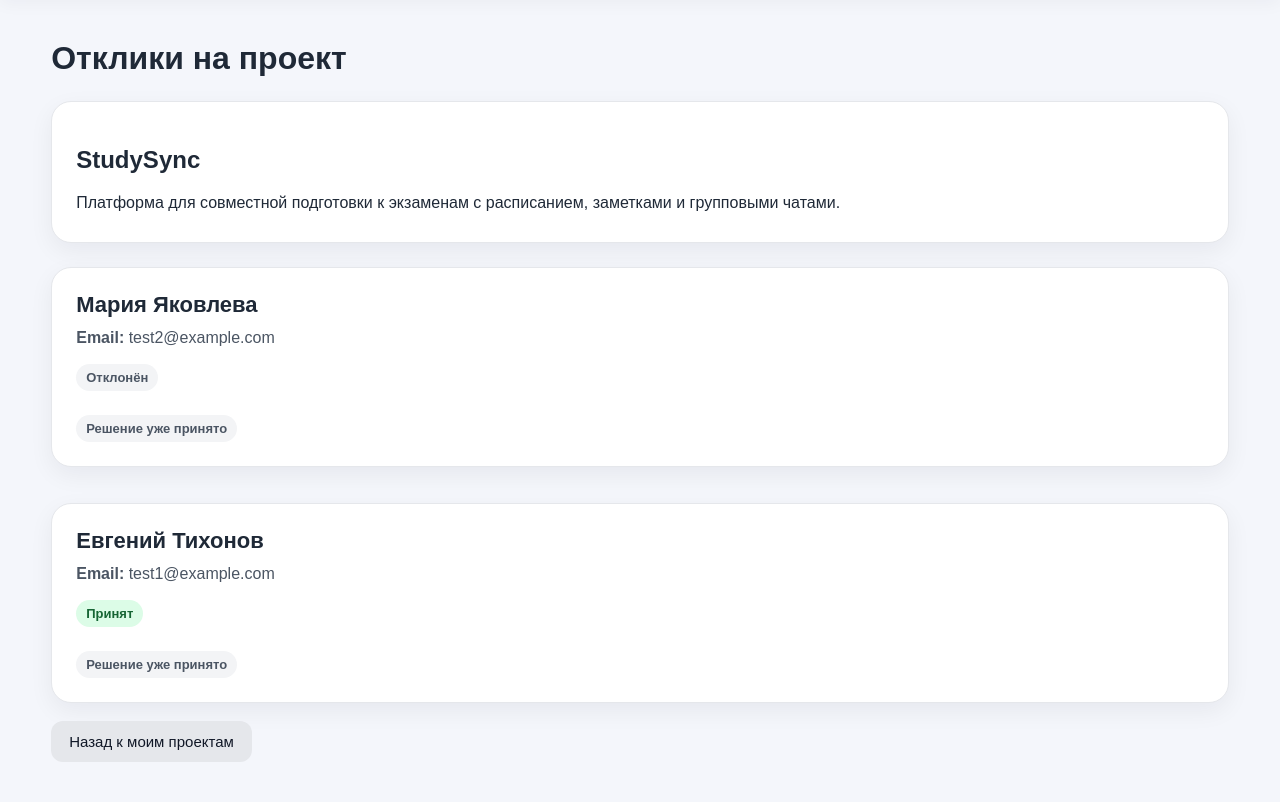
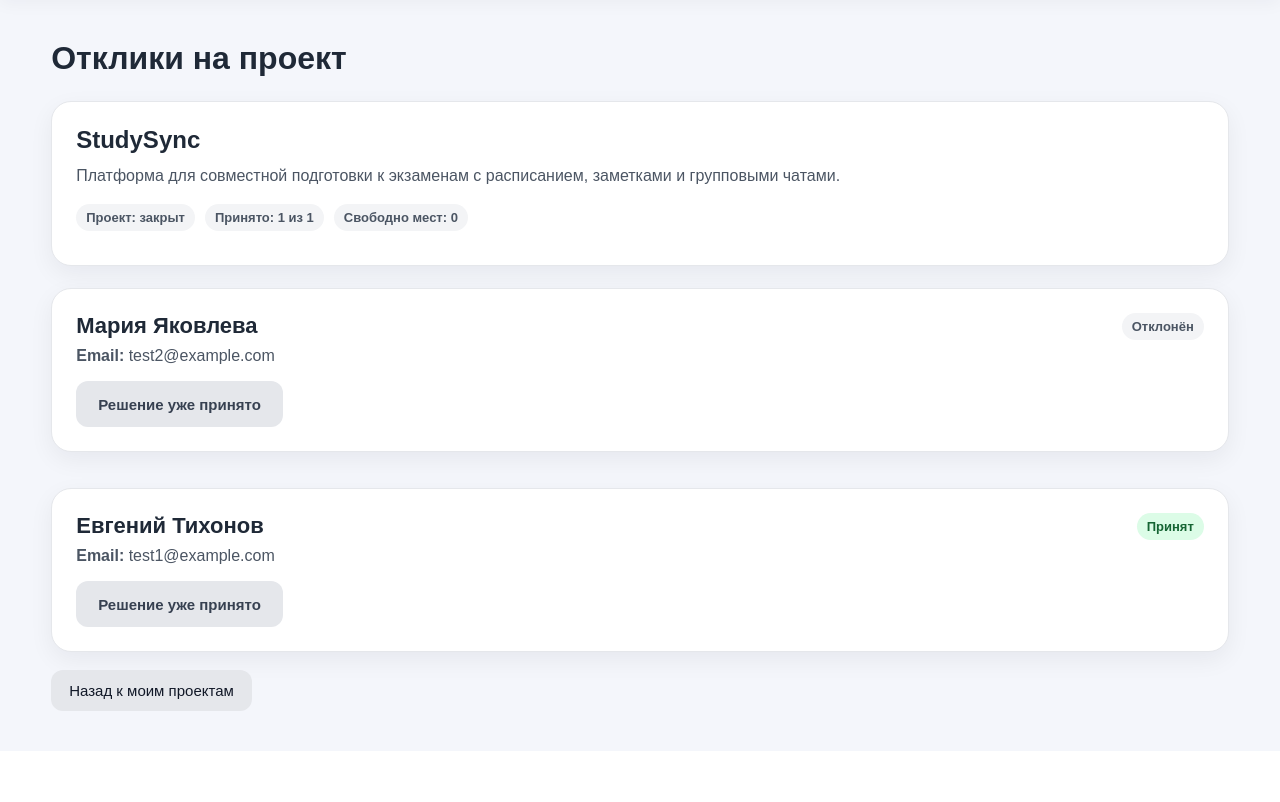
Before and after one commit to khlystovakatya/teamup, a FastAPI app: page /projects/1/applications in a window 1280 px wide. Shown: the part 97-899 px from the top of the page. After the commit the page ends 808 px from the top, so only its background shows below. Run offline with FastAPI, Linux system fonts and the light colour scheme; a user stored in the database is signed in; data comes from the database, SQL or seed files in the repository; both versions use the stored data as it was after the commit.

Commit message:
improved project applications page

```diff
--- a/static/css/style.css
+++ b/static/css/style.css
@@ -475,6 +475,44 @@ textarea.form-control {
     margin-top: 6px;
 }
 
+.project-summary-card {
+    margin-bottom: 22px;
+}
+
+.project-summary-card h2 {
+    margin: 0 0 10px;
+    font-size: 24px;
+}
+
+.project-summary-card p {
+    margin: 0 0 16px;
+    color: #4b5563;
+    line-height: 1.5;
+}
+
+.application-card {
+    display: flex;
+    flex-direction: column;
+    gap: 16px;
+}
+
+.application-card-header {
+    display: flex;
+    align-items: flex-start;
+    justify-content: space-between;
+    gap: 20px;
+}
+
+.application-card-header h3 {
+    margin: 0 0 8px;
+    font-size: 22px;
+}
+
+.application-card-header p {
+    margin: 0;
+    color: #4b5563;
+}
+
 @media (max-width: 760px) {
     .header-inner {
         min-height: auto;
@@ -520,4 +558,8 @@ textarea.form-control {
     .project-detail-info {
         grid-template-columns: 1fr;
     }
+
+    .application-card-header {
+        flex-direction: column;
+    }
 }
--- a/templates/project_applications.html
+++ b/templates/project_applications.html
@@ -5,9 +5,34 @@
 {% block content %}
 <h1 class="page-title">Отклики на проект</h1>
 
-<div class="card user-panel">
-    <h2>{{ project.title }}</h2>
+{% set accepted_count = applications | selectattr("status", "equalto", "accepted") | list | length %}
+{% set free_slots = project.max_participants - accepted_count %}
+
+<div class="card project-summary-card">
+    <div>
+        <h2>{{  project.title }}</h2>
         <p>{{ project.description }}</p>
+    </div>
+
+    <div class="meta">
+        {% if project.status == "draft" %}
+            <span class="badge badge-warning">Проект: черновик</span>
+        {% elif project.status == "open" %}
+            <span class="badge badge-success">Проект: открыт</span>
+        {% elif project.status == "closed" %}
+            <span class="badge badge-muted">Проект: закрыт</span>
+        {% else %}
+            <span class="badge badge-muted">Проект: {{ project.status }}</span>
+        {% endif %}
+
+        <span class="badge badge-muted">
+            Принято: {{ accepted_count }} из {{ project.max_participants }}
+        </span>
+
+        <span class="badge badge-muted">
+            Свободно мест: {{ free_slots }}
+        </span>
+    </div>
 </div>
 
 {% if message %}
@@ -19,16 +44,20 @@
 {% if applications %}
 <div class="project-grid">
     {% for application in applications %}
-    <div class="card project-card">
+    <div class="card application-card">
 
+        <div class="application-card-header">
             <div>
                 <h3>
                     {{ application.user.first_name }} {{ application.user.last_name }}
                 </h3>
-            <p><strong>Email:</strong> {{ application.user.email }}</p>
+
+                <p>
+                    <strong>Email:</strong> {{ application.user.email }}
+                </p>
             </div>
 
-        <div class="meta">
+            <div>
                 {% if application.status == "pending" %}
                     <span class="badge badge-warning">На рассмотрении</span>
                 {% elif application.status == "accepted" %}
@@ -38,6 +67,7 @@
                 {% else %}
                     <span class="badge badge-muted">{{ application.status }}</span>
                 {% endif %}
+            </div>
         </div>
 
         <div class="actions">
@@ -53,12 +83,24 @@
                         Отклонить
                     </button>
                 </form>
+
             {% elif application.status == "pending" and project.status != "open" %}
                 <span class="badge badge-muted">
                     Проект закрыт для обработки откликов
                 </span>
+            {% elif application.status == "pending" and free_slots <= 0 %}
+            <span class="status-label status-muted">
+                Свободных мест нет
+            </span>
+
+            <form method="post" action="/applications/{{ application.id }}/reject">
+                <button type="submit" class="button button-danger">
+                    Отклонить
+                </button>
+            </form>
+
             {% else %}
-                <span class="badge badge-muted">
+                <span class="status-label status-muted">
                     Решение уже принято
                 </span>
             {% endif %}
@@ -74,6 +116,7 @@
 {% endif %}
 
 <br>
+
 <a href="/my-projects" class="button button-secondary">
     Назад к моим проектам
 </a>
--- a/templates/project_detail.html
+++ b/templates/project_detail.html
@@ -95,7 +95,7 @@
                 </span>
 
             {% elif free_slots <= 0 %}
-                <span class="status-label status-muted">
+                <span class="badge badge-muted">
                     Мест больше нет
                 </span>
 
--- a/templates/projects.html
+++ b/templates/projects.html
@@ -89,7 +89,7 @@
                         </span>
 
                     {% elif accepted_count >= project.max_participants %}
-                        <span class="status-label status-muted">
+                        <span class="badge badge-muted">
                             Мест больше нет
                         </span>
 
```
Also changed, not shown: test.db. Lines whose indentation alone changed are shown as unchanged.
